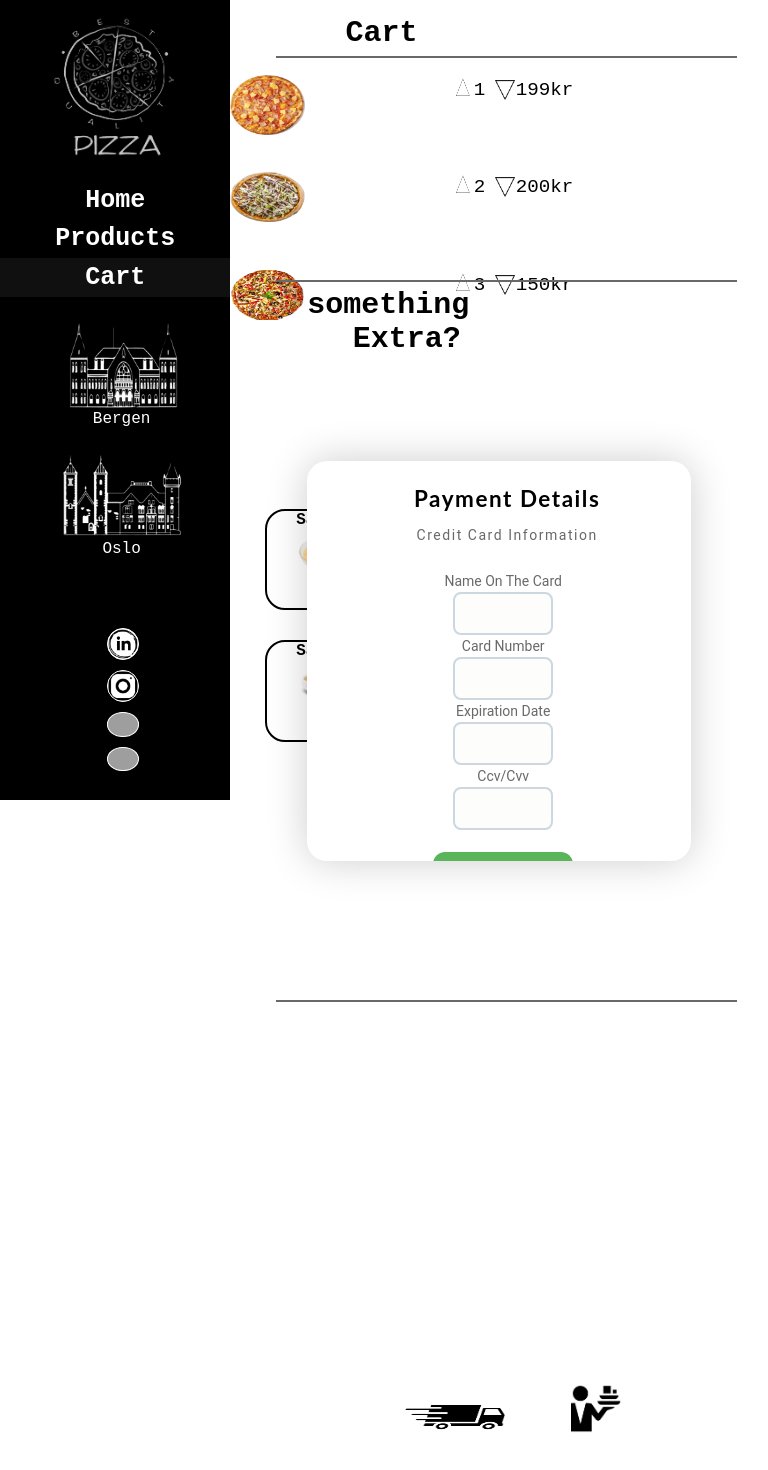
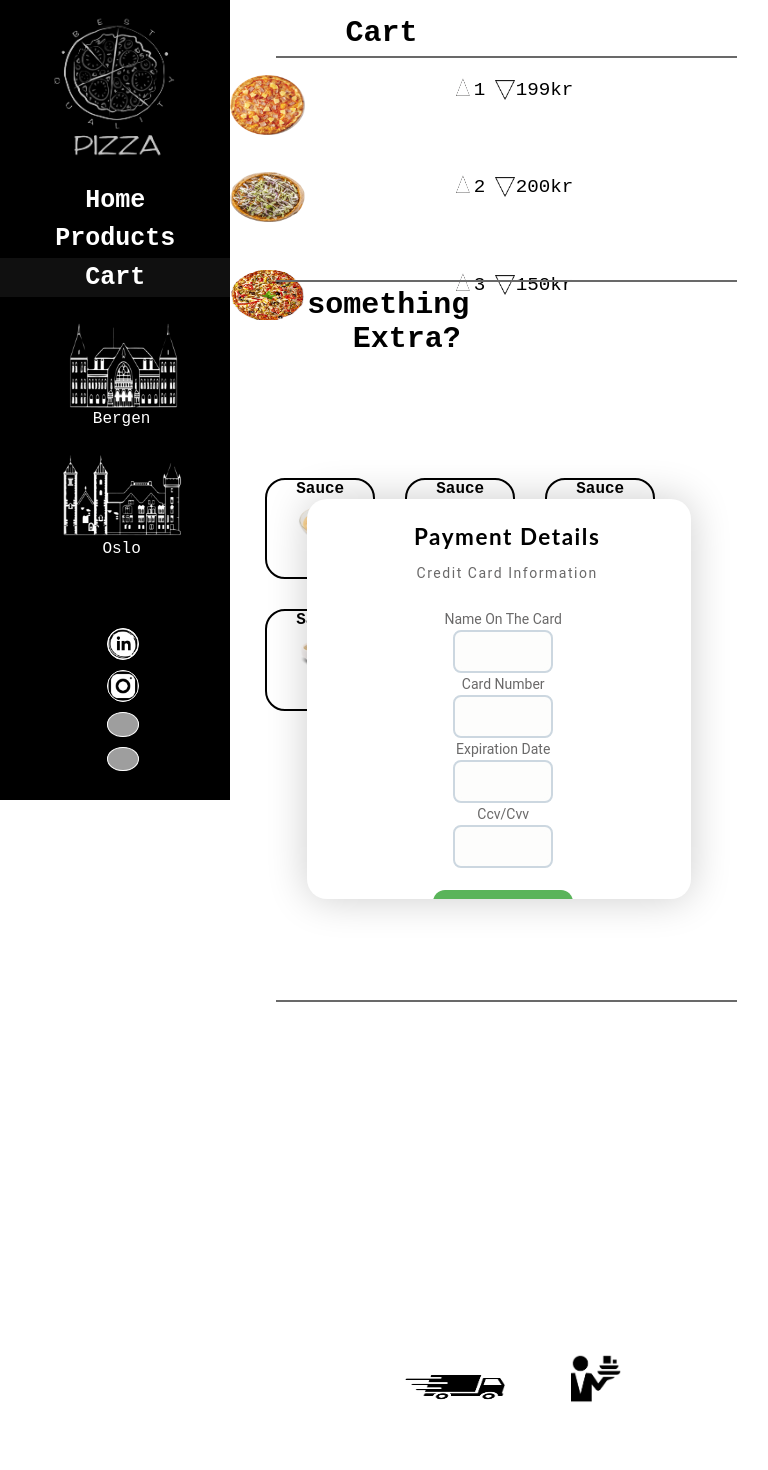
Before and after one commit to PeterJakobs1/pizza, a React (Create React App) app: page /CartPage in a window 768 px wide. Shown: the top 1470 px of the page. Built offline with nearby package versions, Linux system fonts and the light colour scheme; grey boxes are pictures that could not be loaded.

Commit message:
refactor

```diff
--- a/src/styles/_cartPage.scss
+++ b/src/styles/_cartPage.scss
@@ -213,7 +213,7 @@
 
         .CartPageTitle #somethingExtra-container{
             grid-template-columns: 110px 110px 110px;
-            margin-top: 55%;
+            margin-top: 50%;
             margin-left: 18%;
 
            }
--- a/src/styles/_checkoutForm.scss
+++ b/src/styles/_checkoutForm.scss
@@ -120,7 +120,7 @@ p, a, label{
 
     .CartPageTitle .card-checkout{
       right: 10%;
-      margin-top: -65%;
+      margin-top: -60%;
       width: 50%;
       height: 50%
     }
```
